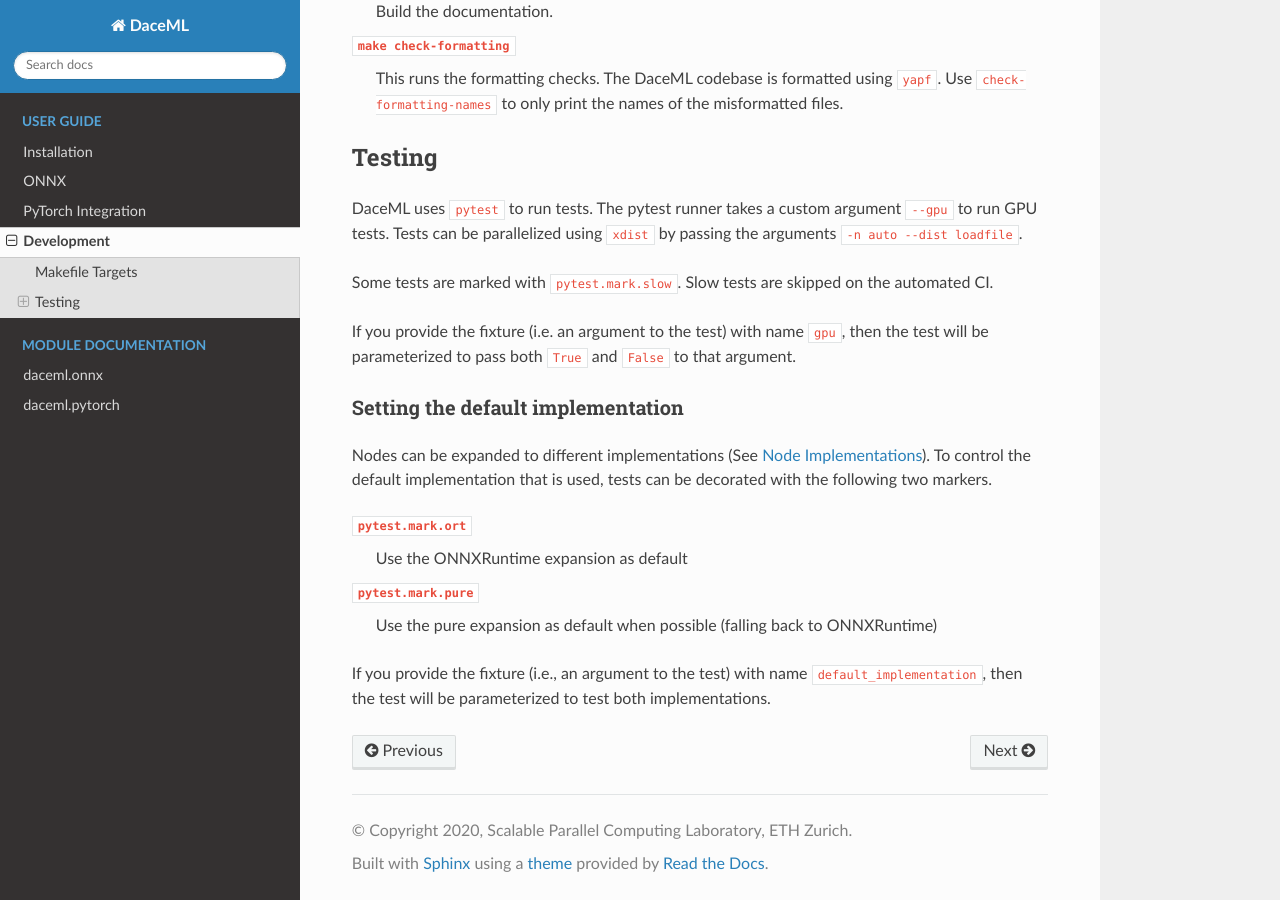
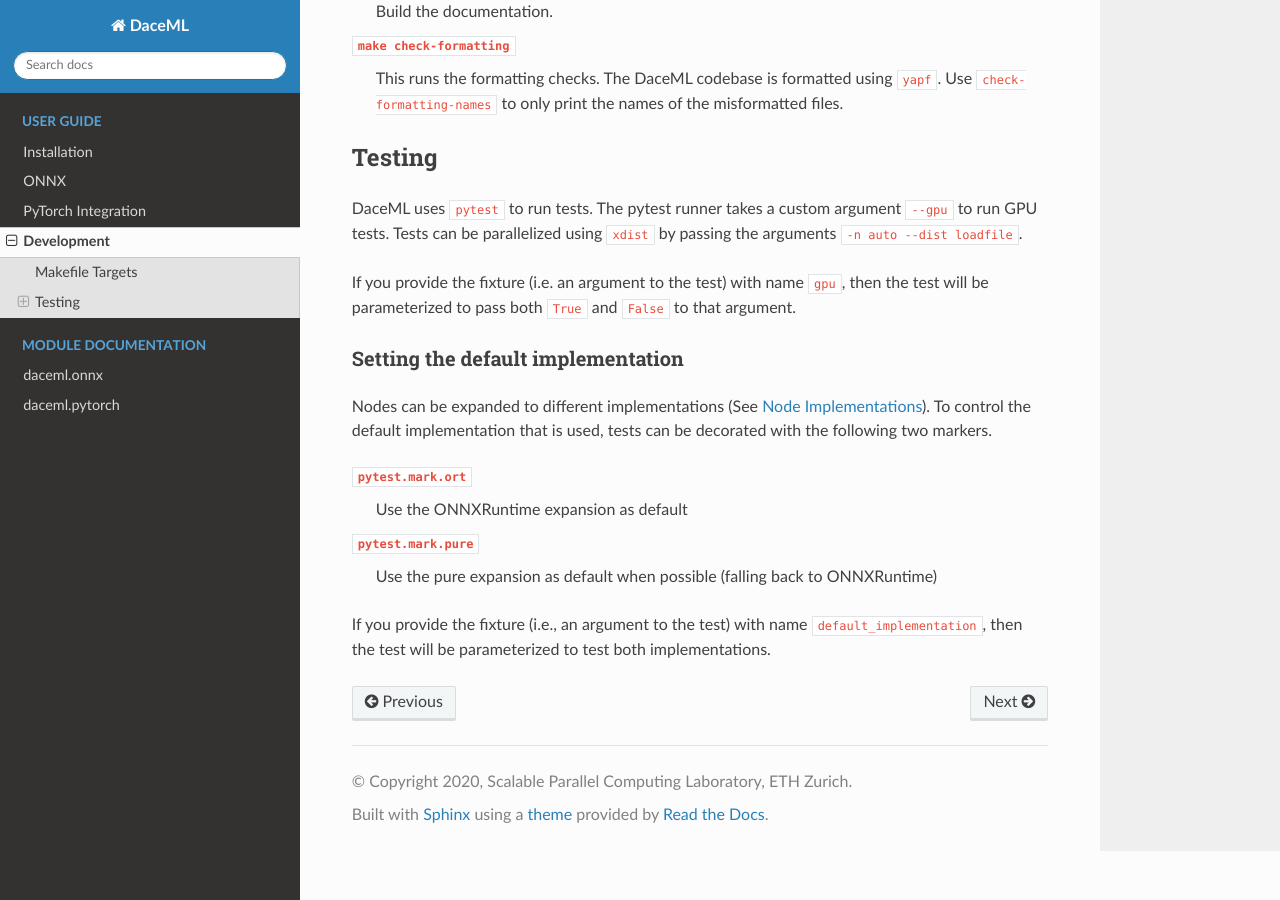
Before and after one commit to spcl/daceml, a Sphinx documentation site: the page built from doc/overviews/development.rst, in a window 1280 px wide and 900 px high, scrolled down 715 px. Built offline with Sphinx 7.4.7 and the Read the Docs theme 2.0.0, drawn with Linux system fonts in a browser that asks for light colours.

Commit message:
Remove comments about slow tests

```diff
--- a/doc/overviews/development.rst
+++ b/doc/overviews/development.rst
@@ -32,8 +32,6 @@
 DaceML uses ``pytest`` to run tests. The pytest runner takes a custom argument ``--gpu`` to run GPU tests.
 Tests can be parallelized using ``xdist`` by passing the arguments ``-n auto --dist loadfile``.
 
-Some tests are marked with ``pytest.mark.slow``. Slow tests are skipped on the automated CI.
-
 If you provide the fixture (i.e. an argument to the test) with name ``gpu``, then the test will be parameterized to pass
 both ``True`` and ``False`` to that argument.
 
```
Also changed, not shown: 1 other file.
